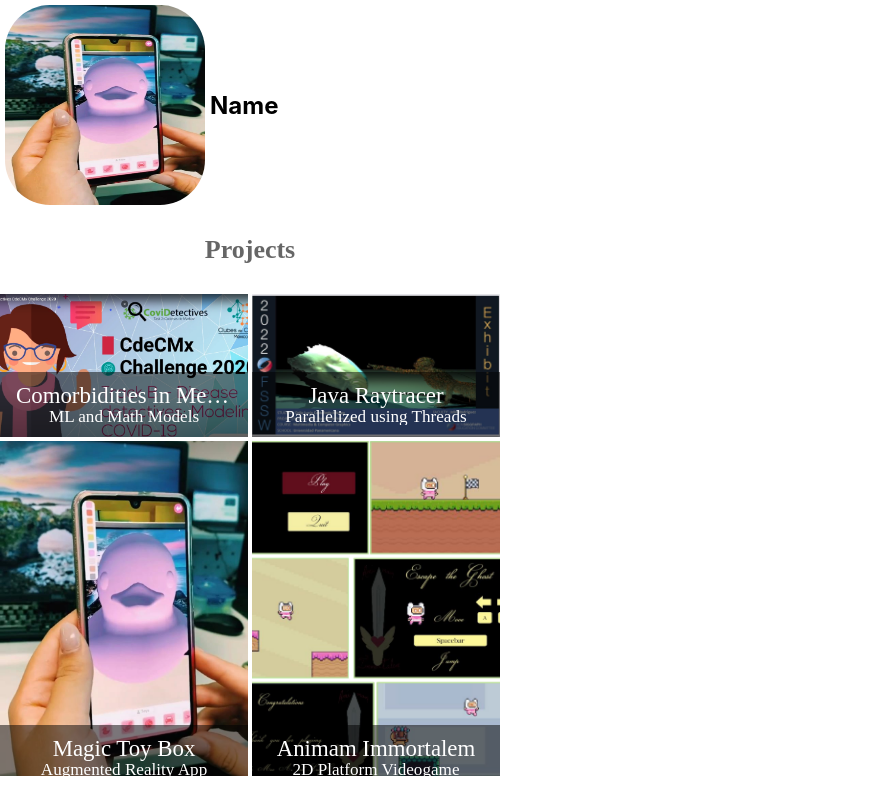
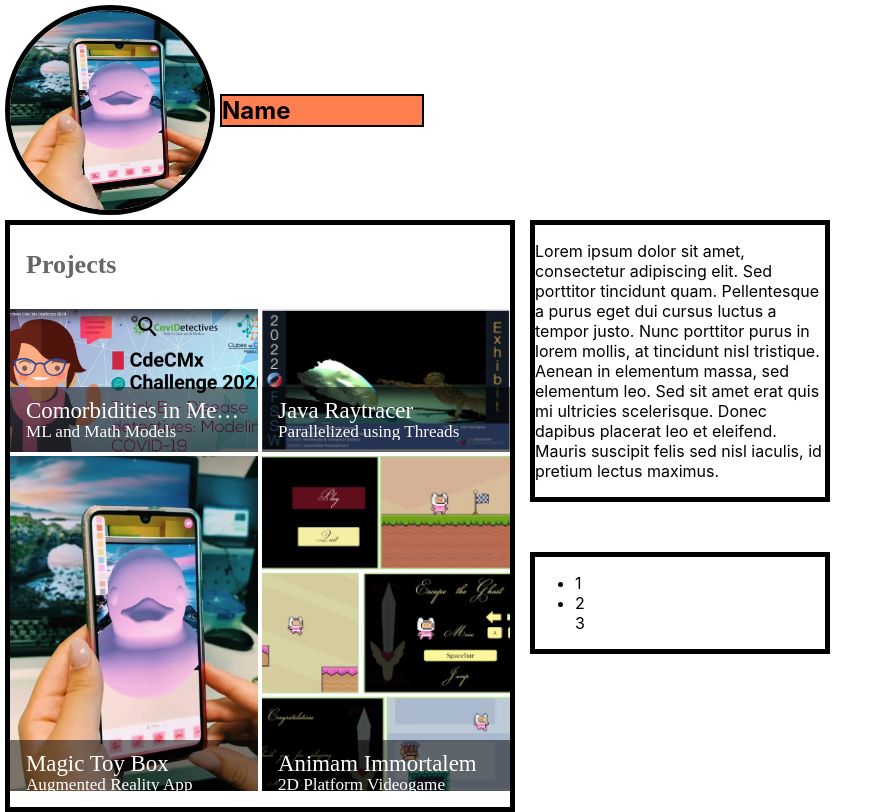
Before and after one commit to Slothfulsilver/midterm-2, a React (Create React App) app: page / in a window 1280 px wide. Shown: the whole page, without its empty margins (0-893 px from the left). Built offline with nearby package versions, Linux system fonts and the light colour scheme.

Commit message:
CSS and Info

```diff
--- a/src/App.css
+++ b/src/App.css
@@ -1,3 +1,7 @@
 .App {
-  text-align: center;
+  display: flex;
 }
+
+.inf {
+  display: flex;
+}
--- a/src/App.js
+++ b/src/App.js
@@ -1,4 +1,5 @@
 import "./App.css";
+import InfoSocial from "./components/InfoSocial/infoSocial";
 import Gallery from "./components/gallery/Gallery";
 import Header from "./components/header/header";
 //import Project from "./components/project/Project";
@@ -11,10 +12,14 @@ import Header from "./components/header/header";
 function App() {
   return (
     <div className="App">
-      <Header/>
-      <Gallery/>
+      <div className="Lucy">
+        <Header/>
+        <div className="inf">
+          <Gallery/>
+          <InfoSocial/>
+        </div>
+      </div>
       {/* <Project/> */}
-
     </div>
   );
 }
--- /dev/null
+++ b/src/components/InfoSocial/infoSocial.css
@@ -0,0 +1,14 @@
+.container{
+    width: 300px;
+    margin-left: 10px;
+}
+
+.info {
+    border: 5px solid;
+
+}
+
+.socials {
+    margin-top: 50px;
+    border: 5px solid;
+}
--- /dev/null
+++ b/src/components/InfoSocial/infoSocial.jsx
@@ -0,0 +1,21 @@
+import './infoSocial.css'
+
+function InfoSocial() {
+    return (
+        //Info of the person and their social networks
+        <div className="container">
+            <div className="info">
+                <p>Lorem ipsum dolor sit amet, consectetur adipiscing elit. Sed porttitor tincidunt quam. Pellentesque a purus eget dui cursus luctus a tempor justo. Nunc porttitor purus in lorem mollis, at tincidunt nisl tristique. Aenean in elementum massa, sed elementum leo. Sed sit amet erat quis mi ultricies scelerisque. Donec dapibus placerat leo et eleifend. Mauris suscipit felis sed nisl iaculis, id pretium lectus maximus. </p>
+            </div>
+            <div className="socials">
+                <ul>
+                    <li>1</li>
+                    <li>2</li>
+                    <l1>3</l1>
+                </ul>
+            </div>
+        </div>
+    );
+};
+
+export default InfoSocial
--- /dev/null
+++ b/src/components/gallery/Gallery.css
@@ -0,0 +1,5 @@
+.gallery {
+    margin-right: 5px;
+    margin-left: 5px;
+    border: 5px solid;
+}
--- a/src/components/gallery/Gallery.jsx
+++ b/src/components/gallery/Gallery.jsx
@@ -10,6 +10,7 @@ import { ThemeProvider } from "@mui/material/styles";
 import { THEME } from "../../ui/Lucy/theme.js";
 import { HOVER } from "../../ui/styles.js";
 import { itemData } from "./lucyData.js";
+import "./Gallery.css"
 
 function view() {
   <Button>Hi</Button>;
@@ -17,7 +18,8 @@ function view() {
 
 export default function Gallery() {
   return (
-    <ThemeProvider theme={THEME}>
+    <div className="gallery">
+     <ThemeProvider theme={THEME}>
       <ImageList sx={{ width: 500, height: 550 }}>
         <ImageListItem key="Subheader" cols={2}>
           <ListSubheader component="div" sx={{ fontSize: 26, marginBottom: 2 }}>
@@ -55,5 +57,7 @@ export default function Gallery() {
         ))}
       </ImageList>
     </ThemeProvider>
+    </div>
+
   );
 }
--- a/src/components/header/header.css
+++ b/src/components/header/header.css
@@ -1,8 +1,9 @@
 .header img {
     width: 200px;
     height: 200px;
-    padding: 5px;
-    border-radius: 50px;
+    border-radius: 50%;
+    border: 5px solid;
+    margin: 5px;
 
 }
 
@@ -12,5 +13,8 @@
 }
 
 .header h2{
-    vertical-align: middle;
+    text-align: start;
+    border: 2px solid;
+    background-color: coral;
+    width: 200px;
 }
--- a/src/components/header/header.js
+++ b/src/components/header/header.js
@@ -2,6 +2,7 @@
 import ar from "../../ui/Lucy/media/ARApp1.jpeg"
 import './header.css'
 function Header() {
+  //Person's image and name
     return (
         <div className="header">
           <img src={ar} alt="txt"/>
```
